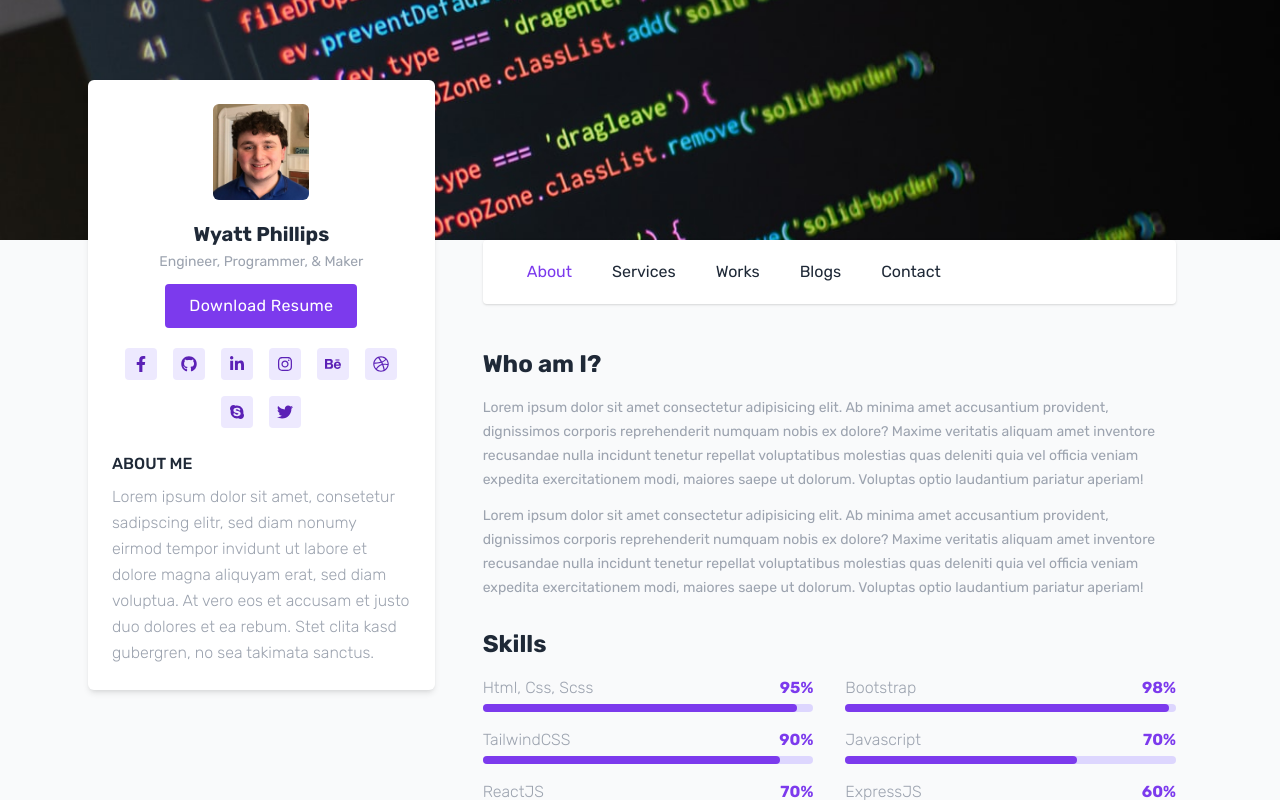
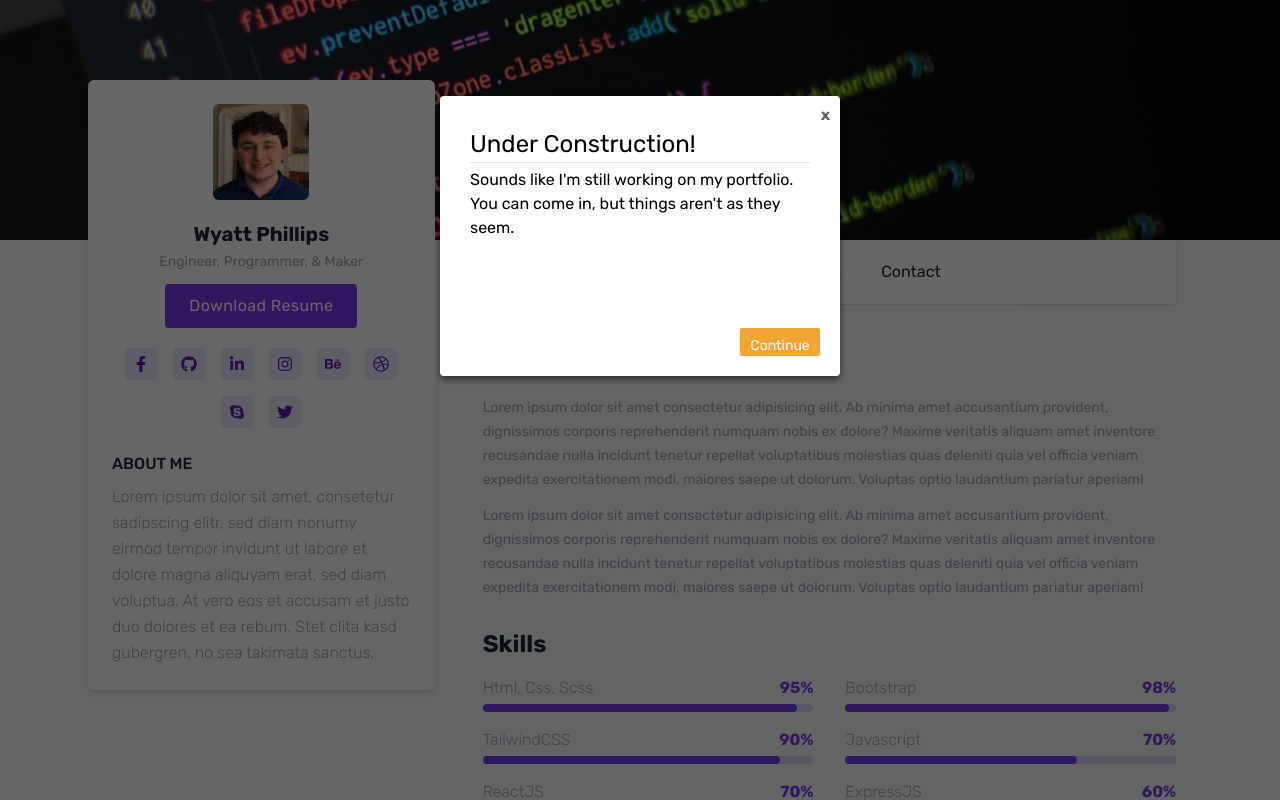
Before and after one commit to SirTangent/wphillips.me-2.0, a React (Create React App) app: page /about in a window 1280 px wide. Shown: the top 800 px of the page. Built offline with nearby package versions, Linux system fonts and the light colour scheme.

Commit message:
Add construction modal

```diff
--- a/src/App.jsx
+++ b/src/App.jsx
@@ -2,10 +2,13 @@ import Footer from "./components/sections/Footer/Footer";
 import Navbar from "./components/sections/Navbar/Navbar";
 import ProfileCover from "./components/sections/ProfileCover/ProfileCover";
 import Sidebar from "./components/sections/Sidebar/Sidebar";
+import Construction from "./components/sections/Construction";
+
 
 function App() {
   return (
     <main className="min-h-screen relative bg-gray-50 pb-10">
+        <Construction />
       <ProfileCover />
       <div className="container px-4">
         <div className="flex flex-wrap px-4">
--- /dev/null
+++ b/src/components/sections/Construction.jsx
@@ -0,0 +1,21 @@
+import React from 'react';
+import "./ConstructionModal.css";
+
+function Construction(props) {
+    return (
+        <div className="modal-container">
+            <input id="modal-toggle" type="checkbox" defaultChecked={true}/>
+                <div className="modal-backdrop">
+                    <div className="modal-content" style={{padding: "30px 30px"}}>
+                        <label className="modal-close" htmlFor="modal-toggle">x</label>
+                        <h2>Under Construction!</h2>
+                        <hr style={{paddingTop: "5px"}}/>
+                        <p>Sounds like I'm still working on my portfolio. You can come in, but things aren't as they seem.</p>
+                        <label className="modal-close button" htmlFor="modal-toggle" style={{width: "80px"}}>Continue</label>
+                    </div>
+                </div>
+        </div>
+    );
+}
+
+export default Construction;
--- /dev/null
+++ b/src/components/sections/ConstructionModal.css
@@ -0,0 +1,106 @@
+.modal-container {
+    margin: 0 auto;
+    position: relative;
+    width: 160px;
+}
+
+.modal-container .modal-backdrop {
+    height: 0;
+    width: 0;
+    opacity: 0;
+    overflow: hidden;
+    transition: opacity 0.2s ease-in;
+}
+
+.modal-container #modal-toggle {
+    position: absolute;
+    left: 0;
+    top: 0;
+    height: 100%;
+    width: 100%;
+    margin: 0;
+    opacity: 0;
+    cursor: pointer;
+}
+
+.modal-container #modal-toggle:hover ~ button { background: #1E824C; }
+
+.modal-container #modal-toggle:checked {
+    width: 100vw;
+    height: 100vh;
+    position: fixed;
+    left: 0;
+    top: 0;
+    z-index: 9;
+    opacity: 0;
+}
+
+.modal-container #modal-toggle:checked ~ .modal-backdrop {
+    background-color: rgba(0, 0, 0, 0.6);
+    width: 100vw;
+    height: 100vh;
+    position: fixed;
+    left: 0;
+    top: 0;
+    z-index: 9;
+    pointer-events: none;
+    opacity: 1;
+}
+
+.modal-container #modal-toggle:checked ~ .modal-backdrop .modal-content {
+    background-color: #fff;
+    max-width: 400px;
+    width: 100%;
+    height: 280px;
+    padding: 10px 30px;
+    position: absolute;
+    left: calc(50% - 200px);
+    top: 12%;
+    border-radius: 4px;
+    z-index: 999;
+    pointer-events: auto;
+    cursor: auto;
+    box-shadow: 0 3px 7px rgba(0, 0, 0, 0.6);
+}
+@media (max-width: 400px) {
+
+    .modal-container #modal-toggle:checked ~ .modal-backdrop .modal-content { left: 0; }
+}
+
+.modal-container #modal-toggle:checked ~ .modal-backdrop .modal-content .modal-close {
+    color: #666;
+    position: absolute;
+    right: 2px;
+    top: 0;
+    padding-top: 7px;
+    background: #fff;
+    font-size: 16px;
+    width: 25px;
+    height: 28px;
+    font-weight: bold;
+    text-align: center;
+    cursor: pointer;
+}
+
+.modal-container #modal-toggle:checked ~ .modal-backdrop .modal-content .modal-close.button {
+    top: initial;
+    bottom: 20px;
+    right: 20px;
+    background: #f1a534;
+    color: #fff;
+    width: 50px;
+    border-radius: 2px;
+    font-size: 14px;
+    font-weight: normal;
+}
+
+.modal-container #modal-toggle:checked ~ .modal-backdrop .modal-content .modal-close.button:hover {
+    color: #fff;
+    background: #cb8d33;
+}
+
+.modal-container #modal-toggle:checked ~ .modal-backdrop .modal-content .modal-close:hover { color: #333; }
+
+h2 {
+    font-size: 1.5em;
+}
--- a/src/components/sections/Footer/Footer.jsx
+++ b/src/components/sections/Footer/Footer.jsx
@@ -5,7 +5,7 @@ const Footer = () => {
     <footer className="bg-white p-4 absolute bottom-0 left-0 w-full">
       <div className="container px-4">
         <p className="text-sm text-gray-400 text-center">
-          Designed and Developed by
+          Template Designed and Developed by
           <a
             className="text-purple-600"
             href="https://uideck.com/"
--- a/src/components/sections/Navbar/Navbar.jsx
+++ b/src/components/sections/Navbar/Navbar.jsx
@@ -42,7 +42,7 @@ const navbarData = [
 const Navbar = () => {
   return (
     <Router>
-      <nav className="md:mx-8 mb-3 px-6 py-2 z-10 sticky top-0 bg-white shadow rounded">
+      <nav className="md:mx-8 mb-3 px-6 py-2 z-9 sticky top-0 bg-white shadow rounded">
         <ul className="flex flex-wrap">
           {navbarData.map((el, id) => (
             <LinkItem el={el} key={id} />
```
